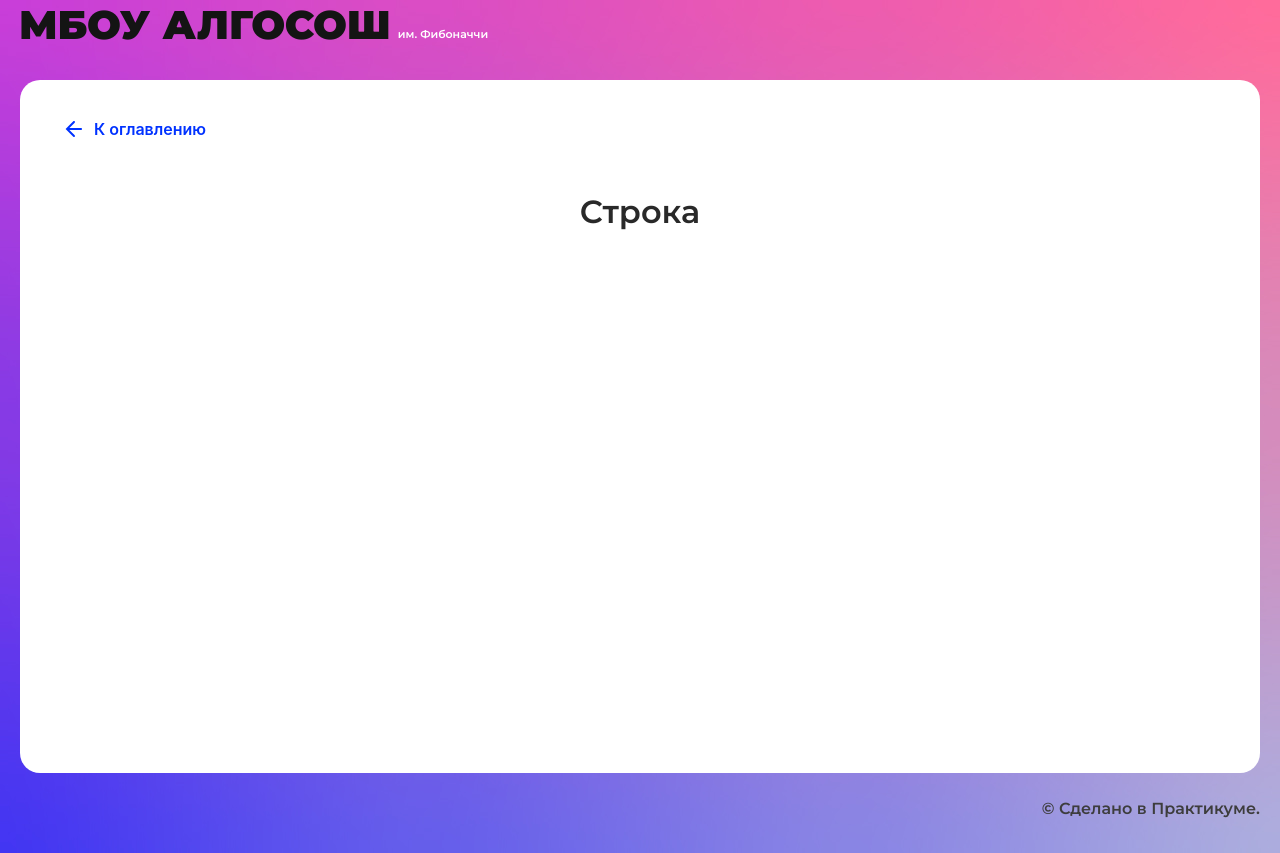
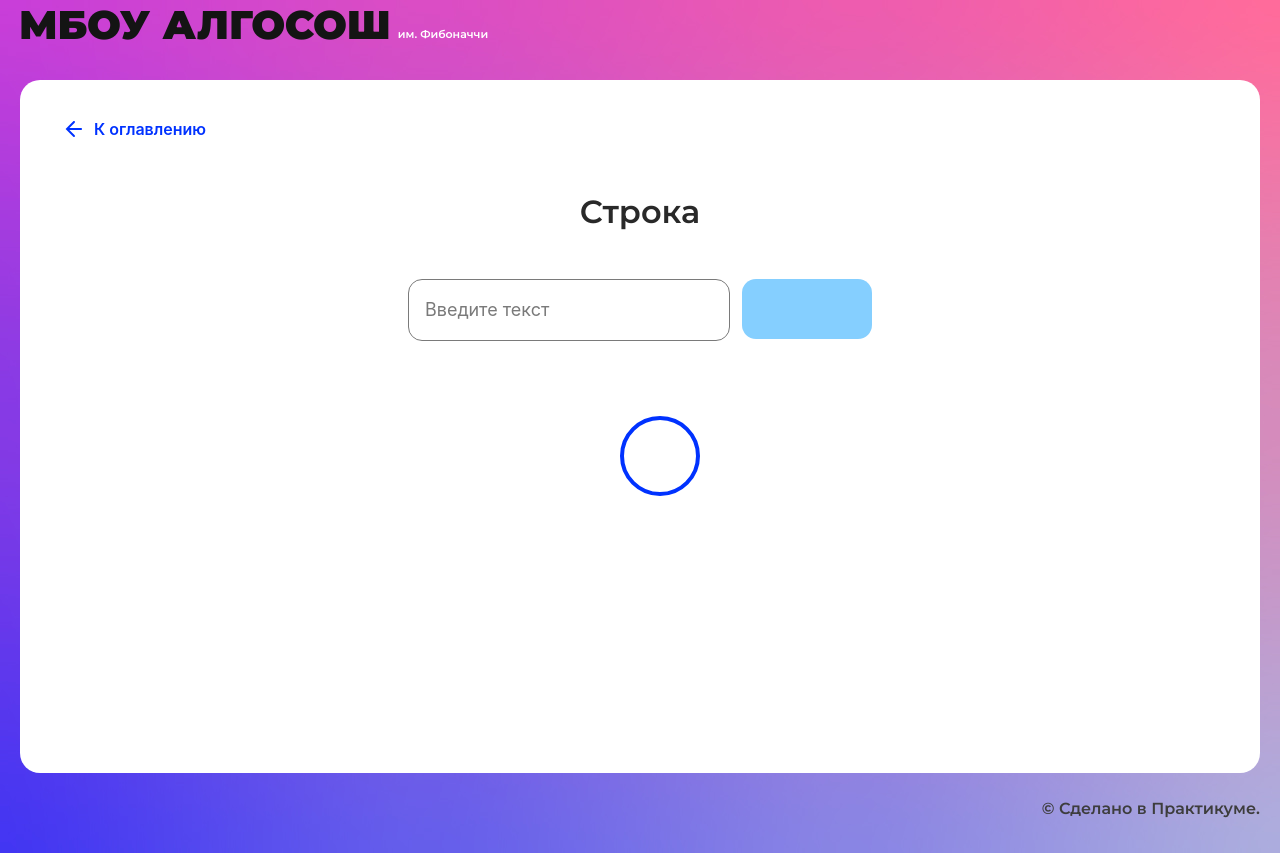
Before and after one commit to ann-wi/algososh-yandex, a React (Create React App) app: page /recursion in a window 1280 px wide. Built offline with nearby package versions, Linux system fonts and the light colour scheme.

Commit message:
added String page elements

```diff
--- a/src/components/app/app.tsx
+++ b/src/components/app/app.tsx
@@ -11,7 +11,6 @@ import { StackPage } from "../stack-page/stack-page";
 import "./app.css";
 
 function App() {
-  console.log("hello world");
   return (
     <div className="app">
       <BrowserRouter>
--- /dev/null
+++ b/src/components/string/string.module.css
@@ -0,0 +1,28 @@
+.container {
+  display: flex;
+  margin: 0 auto;
+  flex-direction: row;
+  max-width: 512px;
+  gap: 12px;
+}
+.circleList {
+  display: flex;
+  flex-direction: row;
+  margin: 0 auto;
+  padding-top: 75px;
+}
+
+.circle {
+  list-style-type: none;
+}
+
+.form {
+  display: flex;
+  flex-direction: column;
+  margin: 0 auto;
+  justify-content: center;
+}
+
+.img {
+  max-width: 250px;
+}
--- a/src/components/string/string.tsx
+++ b/src/components/string/string.tsx
@@ -1,10 +1,29 @@
-import React from "react";
+import React, { useState } from "react";
+import StringPageStyles from "./string.module.css";
+import { Button } from "../ui/button/button";
+import { Input } from "../ui/input/input";
+import { Circle } from "../ui/circle/circle";
 import { SolutionLayout } from "../ui/solution-layout/solution-layout";
 
 export const StringComponent: React.FC = () => {
+  const [inputString, setInputString] = useState<string>("");
+
   return (
     <SolutionLayout title="Строка">
-
+      <form
+        className={StringPageStyles.form}
+        onSubmit={() => console.log("string sort")}
+      >
+        <div className={StringPageStyles.container}>
+          <Input placeholder="Введите текст" value={inputString || ""} />
+          <Button />
+        </div>
+        <ul className={StringPageStyles.circleList}>
+          <li className={StringPageStyles.circle}>
+            <Circle />
+          </li>
+        </ul>
+      </form>
     </SolutionLayout>
   );
 };
```
